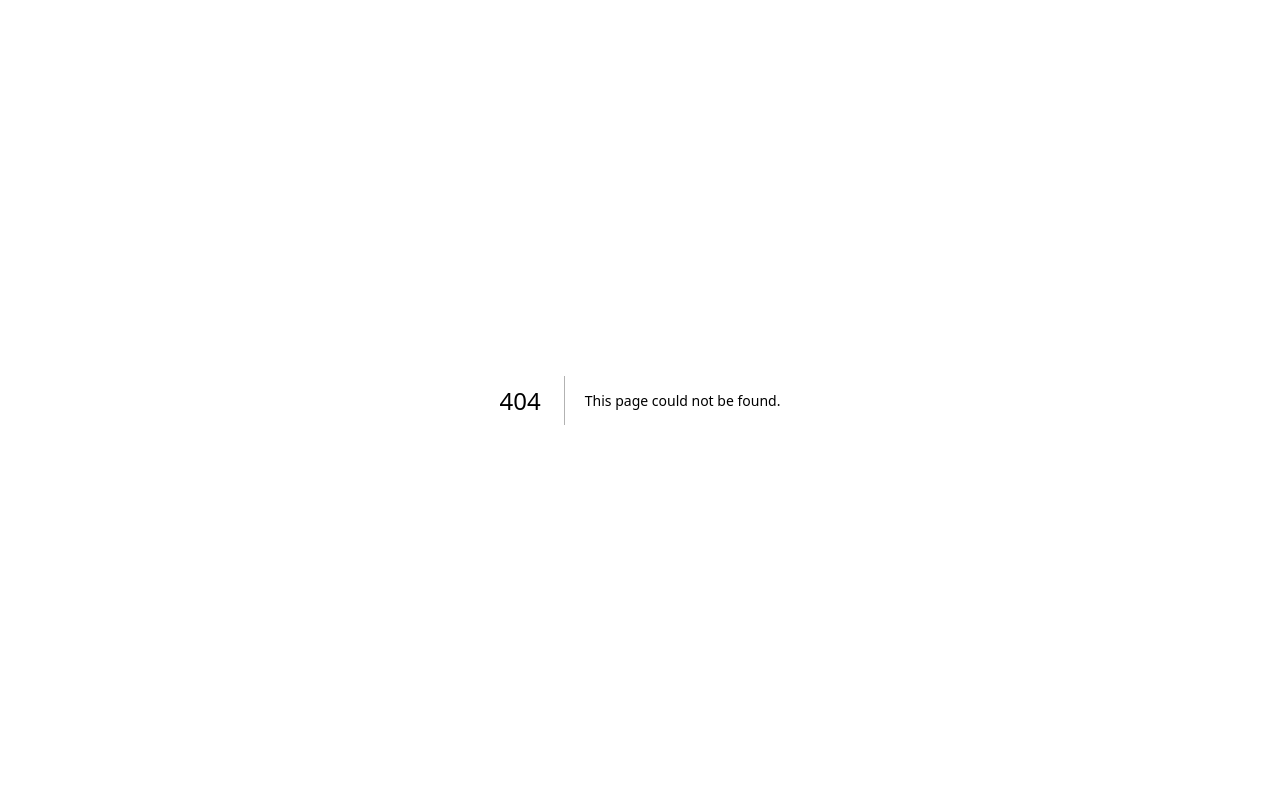
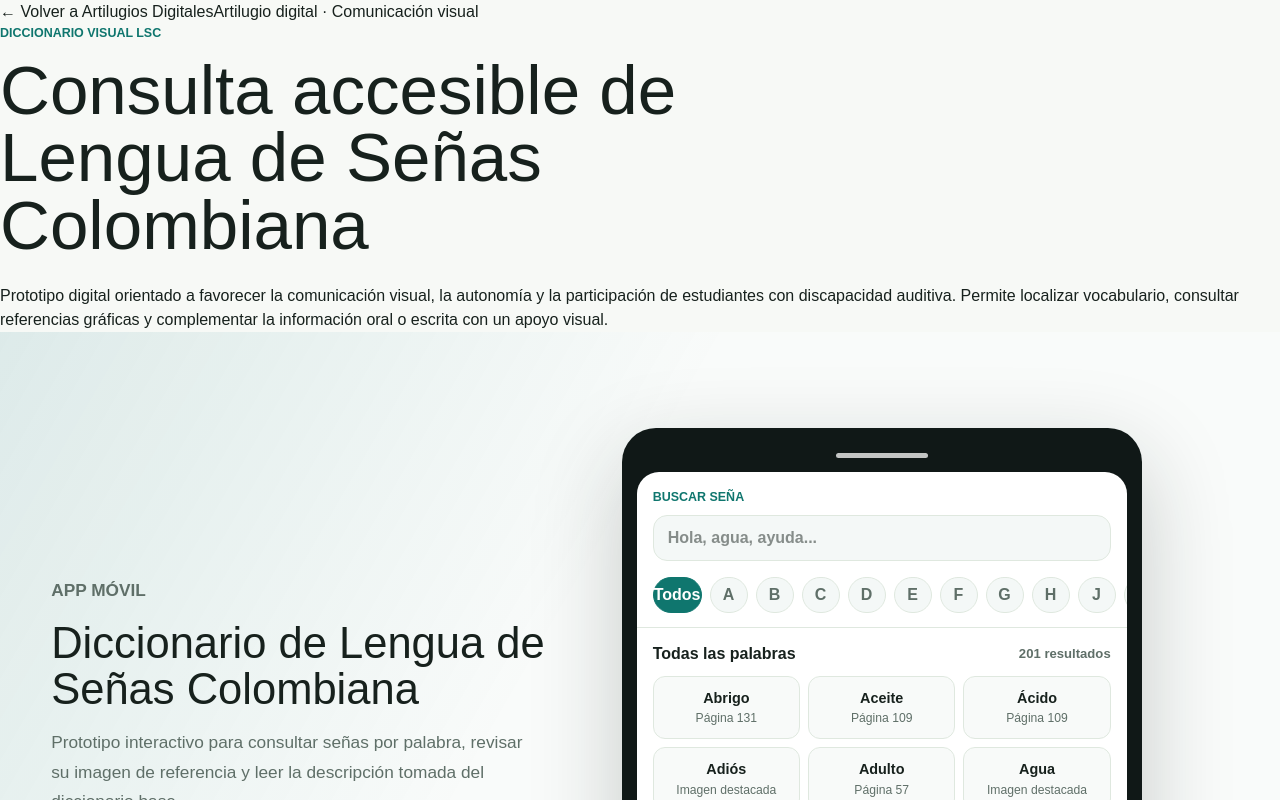
Before and after one commit to anfema1224/anfema1224-proyecto-abp-inclusivo, a Next.js app: page /artilugios/diccionario in a window 1280 px wide. Before the commit this address had no page. Shown: the top 800 px of the page. Built offline with nearby package versions, Linux system fonts and the light colour scheme.

Commit message:
Add dedicated LSC dictionary artilugio page

```diff
--- /dev/null
+++ b/app/artilugios/diccionario/page.tsx
@@ -0,0 +1,27 @@
+import { LscMobileApp } from "../../lsc-mobile-app";
+
+export default function DiccionarioPage() {
+  return (
+    <main className="artilugio-page dictionary-artilugio-page">
+      <nav className="artilugio-topbar" aria-label="Navegación del artilugio">
+        <a href="/#artilugios">← Volver a Artilugios Digitales</a>
+        <span>Artilugio digital · Comunicación visual</span>
+      </nav>
+
+      <section className="artilugio-hero">
+        <p className="eyebrow">Diccionario Visual LSC</p>
+        <h1>Consulta accesible de Lengua de Señas Colombiana</h1>
+        <p>
+          Prototipo digital orientado a favorecer la comunicación visual, la
+          autonomía y la participación de estudiantes con discapacidad auditiva.
+          Permite localizar vocabulario, consultar referencias gráficas y
+          complementar la información oral o escrita con un apoyo visual.
+        </p>
+      </section>
+
+      <section className="artilugio-workspace dictionary-workspace" aria-label="Diccionario LSC">
+        <LscMobileApp />
+      </section>
+    </main>
+  );
+}
```
